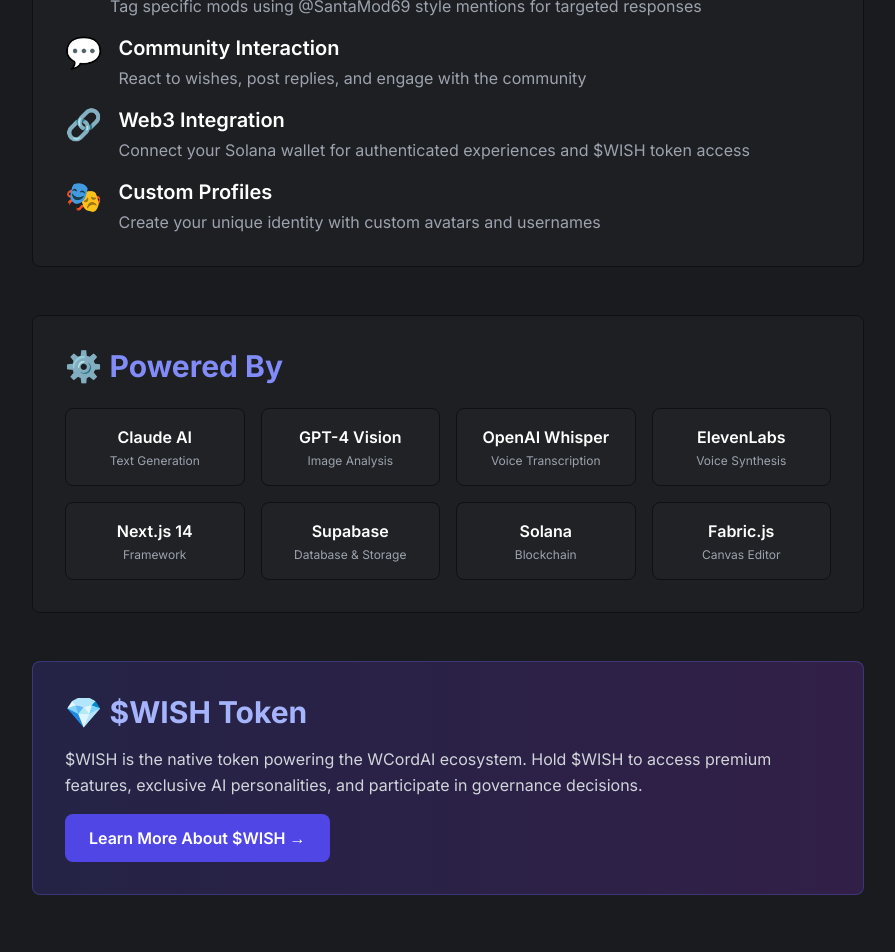
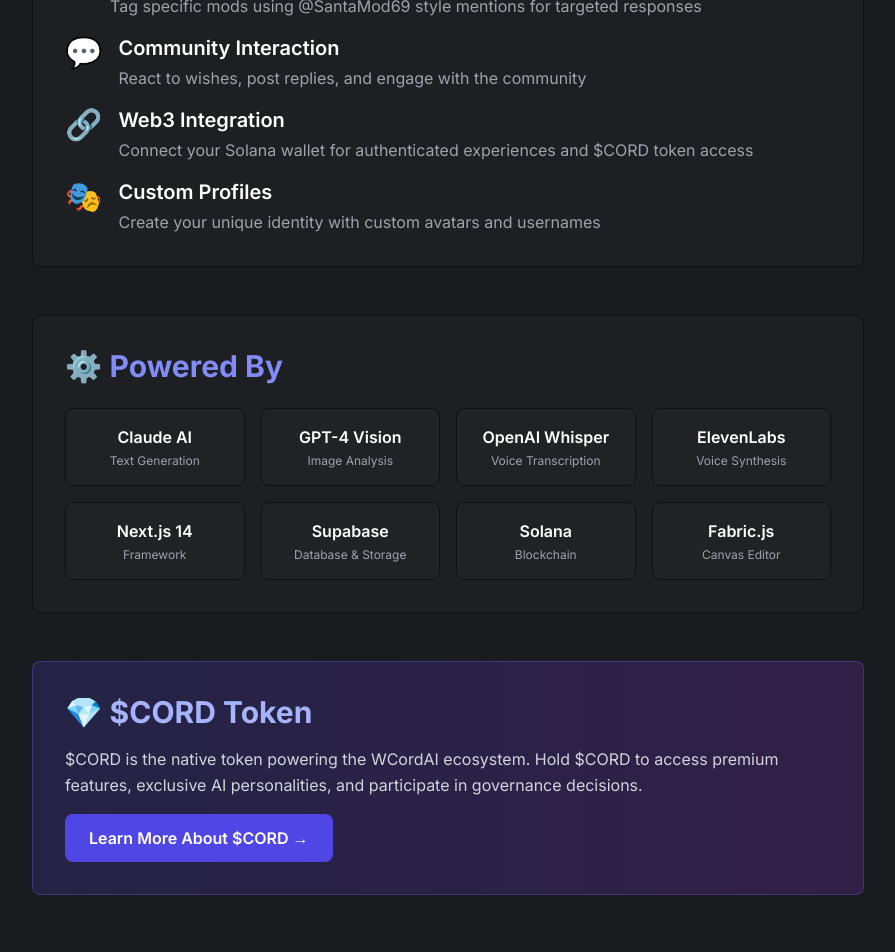
Before and after one commit to wishcordx/wishcordai, a Next.js app: page /about in a window 1280 px wide. Shown: the part 1800-2752 px from the top of the page, without its empty margins (192-1087 px from the left). Built offline with nearby package versions, Linux system fonts and the light colour scheme; no server answers.

Commit message:
Rebrand token from  to

```diff
--- a/app/about/page.tsx
+++ b/app/about/page.tsx
@@ -150,7 +150,7 @@
                 <span className="text-3xl">🔗</span>
                 <div>
                   <h3 className="text-xl font-semibold mb-1 text-white">Web3 Integration</h3>
-                  <p className="text-gray-400">Connect your Solana wallet for authenticated experiences and $WISH token access</p>
+                  <p className="text-gray-400">Connect your Solana wallet for authenticated experiences and $CORD token access</p>
                 </div>
               </div>
 
@@ -203,18 +203,18 @@
             </div>
           </section>
 
-          {/* $WISH Token */}
+          {/* $CORD Token */}
           <section className="bg-gradient-to-r from-indigo-600/20 to-purple-600/20 rounded-lg p-8 border border-indigo-500/30">
-            <h2 className="text-3xl font-bold mb-4 text-indigo-300">💎 $WISH Token</h2>
+            <h2 className="text-3xl font-bold mb-4 text-indigo-300">💎 $CORD Token</h2>
             <p className="text-gray-300 leading-relaxed mb-4">
-              $WISH is the native token powering the WCordAI ecosystem. Hold $WISH to access premium features,
+              $CORD is the native token powering the WCordAI ecosystem. Hold $CORD to access premium features,
               exclusive AI personalities, and participate in governance decisions.
             </p>
             <Link
               href="/wishtoken"
               className="inline-block px-6 py-3 bg-indigo-600 hover:bg-indigo-700 rounded-lg font-semibold transition-colors"
             >
-              Learn More About $WISH →
+              Learn More About $CORD →
             </Link>
           </section>
 
--- a/app/page.tsx
+++ b/app/page.tsx
@@ -1079,7 +1079,7 @@
                     <span className="text-2xl">🔗</span>
                     <div>
                       <h4 className="text-base font-semibold mb-0.5 text-white">Web3 Integration</h4>
-                      <p className="text-sm text-slate-400">Connect your Solana wallet for authenticated experiences and $WISH token access</p>
+                      <p className="text-sm text-slate-400">Connect your Solana wallet for authenticated experiences and $CORD token access</p>
                     </div>
                   </div>
 
@@ -1173,16 +1173,16 @@
 
               {/* CTA */}
               <div className="bg-gradient-to-r from-indigo-600/20 to-purple-600/20 rounded-xl p-6 border border-indigo-500/30 text-center">
-                <h3 className="text-xl font-bold mb-2 text-indigo-300">💎 $WISH Token</h3>
+                <h3 className="text-xl font-bold mb-2 text-indigo-300">💎 $CORD Token</h3>
                 <p className="text-slate-300 mb-4 text-sm">
-                  $WISH is the native token powering the WCordAI ecosystem. Hold $WISH to access premium features,
+                  $CORD is the native token powering the WCordAI ecosystem. Hold $CORD to access premium features,
                   exclusive AI personalities, and participate in governance decisions.
                 </p>
                 <button
                   onClick={() => setActiveTab('token')}
                   className="px-6 py-2 bg-indigo-600 hover:bg-indigo-700 rounded-lg font-semibold transition-colors text-sm"
                 >
-                  Learn More About $WISH →
+                  Learn More About $CORD →
                 </button>
               </div>
             </div>
@@ -1194,10 +1194,10 @@
               {/* Hero */}
               <div className="text-center mb-2">
                 <h2 className="text-3xl font-bold mb-2 bg-gradient-to-r from-yellow-400 to-orange-500 bg-clip-text text-transparent">
-                  $WISH Token
+                  $CORD Token
                 </h2>
                 <p className="text-base text-slate-400">
-                  The official token of WCordAI. Make wishes, earn $WISH, and spread Christmas cheer on the blockchain! 🎄
+                  The official token of WCordAI. Make wishes, earn $CORD, and spread Christmas cheer on the blockchain! 🎄
                 </p>
               </div>
 
@@ -1294,14 +1294,14 @@
                 </div>
               </div>
 
-              {/* What is $WISH */}
+              {/* What is $CORD */}
               <div className="bg-gradient-to-r from-yellow-600/20 to-orange-600/20 rounded-xl p-6 border border-yellow-500/30">
                 <h3 className="text-xl font-bold mb-3 text-yellow-300 flex items-center gap-2">
-                  💰 What is $WISH?
+                  💰 What is $CORD?
                 </h3>
                 <div className="space-y-3 text-slate-300 text-sm">
                   <p>
-                    $WISH is the native utility token of the WCordAI ecosystem, built on Solana for lightning-fast transactions and minimal fees.
+                    $CORD is the native utility token of the WCordAI ecosystem, built on Solana for lightning-fast transactions and minimal fees.
                   </p>
                   <p>
                     <strong className="text-white">Token Benefits:</strong>
@@ -1351,7 +1351,7 @@
                       ⏳
                     </div>
                     <div>
-                      <h4 className="text-white font-semibold text-sm">Phase 2: $WISH Token Launch</h4>
+                      <h4 className="text-white font-semibold text-sm">Phase 2: $CORD Token Launch</h4>
                       <p className="text-slate-400 text-xs">Token deployment on Pump.fun, liquidity pool creation</p>
                     </div>
                   </div>
@@ -1406,7 +1406,7 @@
                       <li>Verified identity with your wallet address</li>
                       <li>Custom username and avatar</li>
                       <li>Access to your wish history</li>
-                      <li>$WISH token integration</li>
+                      <li>$CORD token integration</li>
                     </ul>
                     <p className="text-sm text-slate-500 mt-3 italic">
                       💡 Tip: You can also use WCordAI anonymously without connecting a wallet!
@@ -1702,7 +1702,7 @@
                   </li>
                   <li className="flex items-start gap-2">
                     <span className="text-yellow-400 font-bold">•</span>
-                    <span>Hold $WISH tokens to unlock premium features and exclusive mods</span>
+                    <span>Hold $CORD tokens to unlock premium features and exclusive mods</span>
                   </li>
                 </ul>
               </div>
@@ -1768,7 +1768,7 @@
                   <div>
                     <h4 className="text-lg font-semibold text-white mb-2">What is the WISH token?</h4>
                     <p className="text-slate-300 leading-relaxed">
-                      $WISH is the community token on Solana blockchain. Token holders get exclusive features, VIP voice access,
+                      $CORD is the community token on Solana blockchain. Token holders get exclusive features, VIP voice access,
                       special badges, and governance rights. Check the WISH Token page for current stats and wallet integration.
                     </p>
                   </div>
--- a/app/wishtoken/page.tsx
+++ b/app/wishtoken/page.tsx
@@ -65,10 +65,10 @@
         {/* Hero Section */}
         <div className="text-center mb-8 sm:mb-12">
           <h1 className="text-3xl sm:text-5xl font-bold text-white mb-3 sm:mb-4 bg-gradient-to-r from-yellow-400 to-orange-500 bg-clip-text text-transparent">
-            $WISH Token
+            $CORD Token
           </h1>
           <p className="text-base sm:text-xl text-gray-400 max-w-2xl mx-auto">
-            The official token of WCordAI. Make wishes, earn $WISH, and spread Christmas cheer on the blockchain! 🎄
+            The official token of WCordAI. Make wishes, earn $CORD, and spread Christmas cheer on the blockchain! 🎄
           </p>
         </div>
 
--- a/components/Header.tsx
+++ b/components/Header.tsx
@@ -80,7 +80,7 @@
               </span>
             </Link>
 
-            {/* $WISH Token Button */}
+            {/* $CORD Token Button */}
             <Link
               href="/wishtoken"
               className="hidden sm:block relative border-none bg-transparent p-0 outline-none cursor-pointer"
@@ -91,7 +91,7 @@
                 <svg className="w-4 h-4" fill="none" stroke="currentColor" viewBox="0 0 24 24">
                   <path strokeLinecap="round" strokeLinejoin="round" strokeWidth={2} d="M12 8c-1.657 0-3 .895-3 2s1.343 2 3 2 3 .895 3 2-1.343 2-3 2m0-8c1.11 0 2.08.402 2.599 1M12 8V7m0 1v8m0 0v1m0-1c-1.11 0-2.08-.402-2.599-1M21 12a9 9 0 11-18 0 9 9 0 0118 0z" />
                 </svg>
-                <span>$WISH</span>
+                <span>$CORD</span>
               </span>
             </Link>
 
--- a/components/MobileSidebar.tsx
+++ b/components/MobileSidebar.tsx
@@ -79,7 +79,7 @@
                   className="flex items-center gap-2 px-3 py-2 text-yellow-400 bg-yellow-500/10 hover:bg-yellow-500/20 rounded-lg transition-colors w-full font-medium"
                 >
                   <span className="text-xl">💰</span>
-                  <span>$WISH Token</span>
+                  <span>$CORD Token</span>
                 </a>
               </div>
             </div>
```
Also changed, not shown: app/how-it-works/page.tsx (+5 -5 lines), 1 other file (tests, documents, lock files or other folders).
